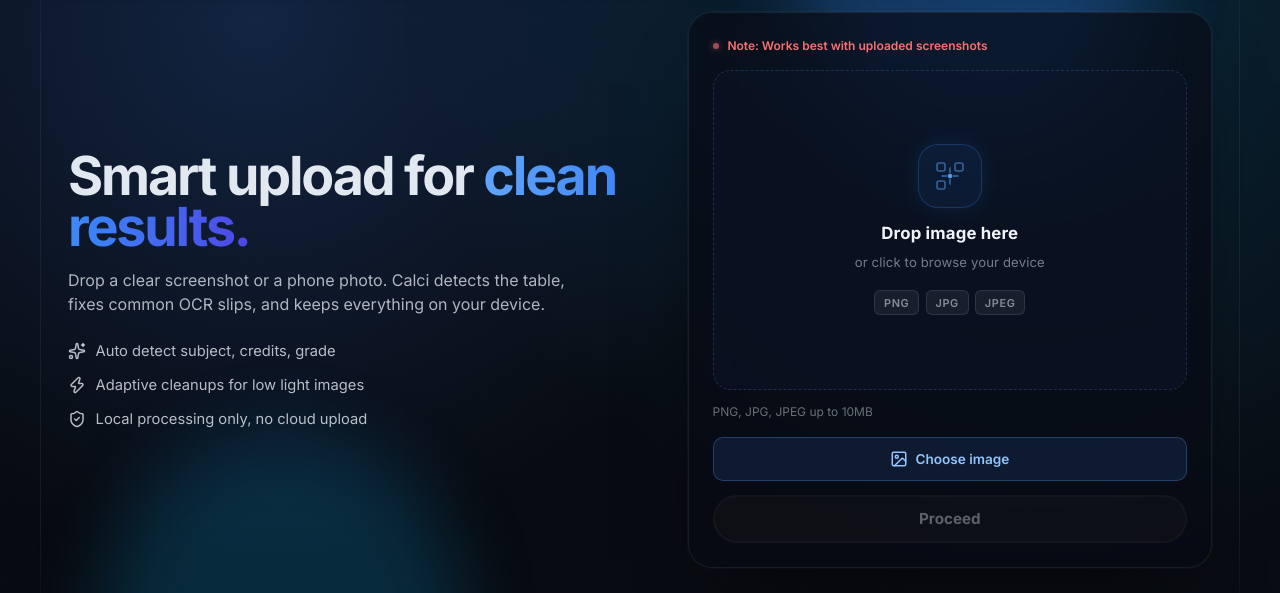
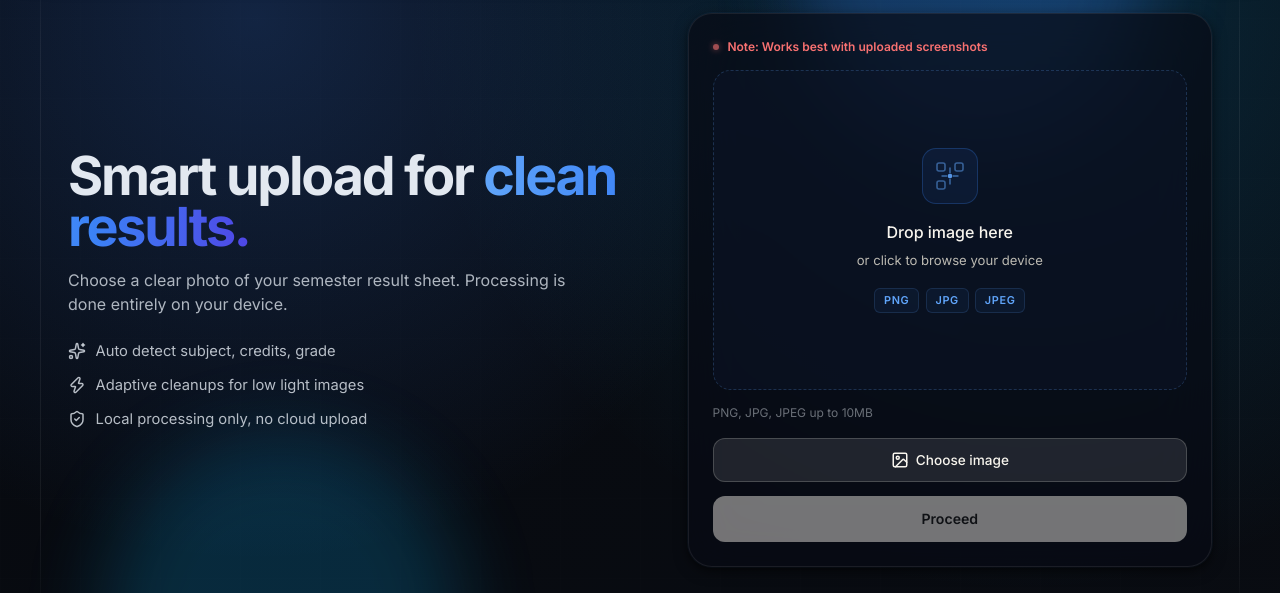
Before and after one commit to anshdhariwal/calci, a React (Vite) app: page /calci/upload in a window 1280 px wide. Shown: the part 142-735 px from the top of the page. Built offline with nearby package versions, Linux system fonts and the light colour scheme; no server answers.

Commit message:
add ocr rate limit and clipboard paste support

```diff
--- a/src/pages/Upload.css
+++ b/src/pages/Upload.css
@@ -204,47 +204,20 @@
 }
 
 .upload-panel {
-  --edge-proximity: 0;
-  --cursor-angle: 45deg;
-  --edge-sensitivity: 30;
-  --color-sensitivity: calc(var(--edge-sensitivity) + 20);
-  --border-radius: 24px;
-  --glow-padding: 40px;
-  --cone-spread: 25;
-  --fill-opacity: 0.15;
-
-  --glow-color: hsl(217deg 91% 60% / 100%);
-  --glow-color-60: hsl(217deg 91% 60% / 60%);
-  --glow-color-50: hsl(217deg 91% 60% / 50%);
-  --glow-color-40: hsl(217deg 91% 60% / 40%);
-  --glow-color-30: hsl(217deg 91% 60% / 30%);
-  --glow-color-20: hsl(217deg 91% 60% / 20%);
-  --glow-color-10: hsl(217deg 91% 60% / 10%);
-
-  --gradient-one: radial-gradient(at 80% 55%, #3b82f6 0px, transparent 50%);
-  --gradient-two: radial-gradient(at 69% 34%, #4f46e5 0px, transparent 50%);
-  --gradient-three: radial-gradient(at 8% 6%, #0ea5e9 0px, transparent 50%);
-  --gradient-four: radial-gradient(at 41% 38%, #3b82f6 0px, transparent 50%);
-  --gradient-five: radial-gradient(at 86% 85%, #4f46e5 0px, transparent 50%);
-  --gradient-six: radial-gradient(at 82% 18%, #0ea5e9 0px, transparent 50%);
-  --gradient-seven: radial-gradient(at 51% 4%, #4f46e5 0px, transparent 50%);
-  --gradient-base: linear-gradient(#3b82f6 0 100%);
-
   padding: 1.5rem;
   border-radius: 1.5rem;
   background: rgba(8, 11, 20, 0.7);
-  border: 1px solid rgba(255, 255, 255, 0.07);
-  box-shadow: 0 32px 80px -40px rgba(0, 0, 0, 0.9), 0 0 0 1px rgba(96, 165, 250, 0.06);
+  border: 1px solid rgba(255, 255, 255, 0.08);
+  box-shadow: var(--sh-md), 0 0 0 1px rgba(96, 165, 250, 0.08);
   backdrop-filter: blur(24px);
   position: relative;
   isolation: isolate;
 }
 
-/* Drop zone */
 .upload-drop {
   height: clamp(240px, 40vh, 340px);
   border-radius: 1.1rem;
-  border: 1.5px dashed rgba(96, 165, 250, 0.2);
+  border: 1.5px dashed rgba(96, 165, 250, 0.22);
   display: flex;
   flex-direction: column;
   align-items: center;
@@ -255,23 +228,7 @@
   z-index: 1;
   overflow: hidden;
   background: rgba(15, 23, 42, 0.45);
-  transition: border-color 0.25s ease, background 0.25s ease, box-shadow 0.25s ease;
-}
-
-.upload-drop::after {
-  content: '';
-  position: absolute;
-  inset: 0;
-  border-radius: 1.1rem;
-  background: radial-gradient(ellipse at 50% 0%, rgba(59, 130, 246, 0.07) 0%, transparent 65%);
-  pointer-events: none;
-  opacity: 0;
-  transition: opacity 0.3s ease;
-}
-
-.upload-drop:hover::after,
-.upload-drop.is-drag::after {
-  opacity: 1;
+  transition: all 120ms ease;
 }
 
 .upload-drop:hover {
@@ -280,27 +237,21 @@
 }
 
 .upload-drop.is-drag {
-  border-color: rgba(96, 165, 250, 0.8);
+  border-color: rgba(96, 165, 250, 0.85);
   background: rgba(15, 23, 42, 0.7);
   box-shadow: 0 0 0 3px rgba(96, 165, 250, 0.12), 0 20px 48px -24px rgba(59, 130, 246, 0.5);
-  transform: translateY(-2px);
-}
-
-.upload-page.is-drag .upload-drop {
-  box-shadow: 0 0 0 3px rgba(96, 165, 250, 0.15), 0 24px 60px -28px rgba(59, 130, 246, 0.6);
 }
 
 .upload-drop.has-error {
-  border-color: rgba(248, 113, 113, 0.45);
-  background: rgba(248, 113, 113, 0.03);
+  border-color: var(--c-red-fill);
+  background: rgba(228, 72, 72, 0.05);
 }
 
 .upload-drop.has-error:hover {
-  border-color: rgba(248, 113, 113, 0.7);
-  background: rgba(248, 113, 113, 0.06);
+  border-color: #CC3B3B;
+  background: rgba(228, 72, 72, 0.08);
 }
 
-/* Empty state inside drop zone */
 .upload-empty {
   display: flex;
   flex-direction: column;
@@ -310,44 +261,38 @@
 }
 
 .upload-icon {
-  width: 64px;
-  height: 64px;
-  border-radius: 20px;
+  width: 56px;
+  height: 56px;
+  border-radius: var(--r-md);
   display: grid;
   place-items: center;
   background: rgba(59, 130, 246, 0.08);
   color: #60a5fa;
-  box-shadow:
-    inset 0 0 0 1px rgba(59, 130, 246, 0.25),
-    0 0 24px -4px rgba(59, 130, 246, 0.2);
-  margin-bottom: 0.6rem;
-  transition: background 0.25s ease, box-shadow 0.25s ease, transform 0.25s ease;
+  border: 1px solid rgba(59, 130, 246, 0.25);
+  margin-bottom: 0.8rem;
+  transition: all 120ms ease;
 }
 
 .upload-drop:hover .upload-icon {
   background: rgba(59, 130, 246, 0.14);
-  box-shadow:
-    inset 0 0 0 1px rgba(59, 130, 246, 0.45),
-    0 0 32px -4px rgba(59, 130, 246, 0.35);
-  transform: scale(1.04);
+  color: #93c5fd;
+  border-color: rgba(59, 130, 246, 0.45);
+  transform: scale(1.02);
 }
 
 .upload-empty h3 {
   margin: 0 0 0.25rem;
-  font-size: 1.05rem;
-  font-weight: 700;
-  letter-spacing: 0.01em;
-  color: #f1f5f9;
+  font-size: 1rem;
+  font-weight: 500;
+  color: var(--c-tx-primary);
 }
 
 .upload-empty p {
   margin: 0;
-  color: rgba(226, 232, 240, 0.5);
+  color: var(--c-tx-muted);
   font-size: 0.82rem;
-  letter-spacing: 0.01em;
 }
 
-/* Accepted formats tag inside drop zone */
 .upload-formats {
   display: inline-flex;
   gap: 0.4rem;
@@ -356,16 +301,16 @@
 
 .upload-fmt-tag {
   padding: 0.2rem 0.55rem;
-  border-radius: 6px;
+  border-radius: var(--r-xs);
   font-size: 0.68rem;
   font-weight: 600;
   letter-spacing: 0.06em;
-  background: rgba(255, 255, 255, 0.06);
-  border: 1px solid rgba(255, 255, 255, 0.1);
-  color: rgba(226, 232, 240, 0.55);
+  background: rgba(59, 130, 246, 0.06);
+  border: 1px solid rgba(96, 165, 250, 0.15);
+  color: #60a5fa;
 }
 
-/* Preview */
+
 .upload-preview {
   position: relative;
   width: 100%;
@@ -404,7 +349,7 @@
   font-size: 0.75rem;
 }
 
-/* Meta line */
+
 .upload-meta {
   display: flex;
   align-items: center;
@@ -419,7 +364,7 @@
   color: #f87171;
 }
 
-/* Action buttons */
+
 .upload-actions {
   display: grid;
   grid-template-columns: 1fr;
@@ -427,7 +372,26 @@
   margin-top: 1rem;
 }
 
-.upload-btn-primary,
+.upload-btn-primary {
+  position: relative;
+  display: inline-flex;
+  align-items: center;
+  justify-content: center;
+  gap: 0.45rem;
+  height: 2.75rem;
+  border-radius: var(--r-sm);
+  font-size: 0.85rem;
+  font-weight: 500;
+  font-family: var(--font-main);
+  cursor: pointer;
+  overflow: hidden;
+  background: var(--c-fill-sec);
+  color: var(--c-tx-primary);
+  box-shadow: inset 0 0 0 1px var(--c-b2);
+  transition: all 120ms ease;
+  border: none;
+}
+
 .upload-btn-secondary {
   position: relative;
   display: inline-flex;
@@ -435,54 +399,28 @@
   justify-content: center;
   gap: 0.45rem;
   height: 2.75rem;
-  border-radius: 10px;
+  border-radius: var(--r-sm);
   font-size: 0.85rem;
-  font-weight: 600;
+  font-weight: 500;
   font-family: var(--font-main);
   cursor: pointer;
   overflow: hidden;
-  transition: transform 0.2s ease, border-color 0.2s ease, box-shadow 0.2s ease;
+  background: rgba(255, 255, 255, 0.03);
+  border: 1px solid rgba(255, 255, 255, 0.1);
+  color: rgba(226, 232, 240, 0.65);
+  transition: all 120ms ease;
 }
 
 .upload-btn-primary::before,
 .upload-btn-secondary::before {
-  content: '';
-  position: absolute;
-  top: 0;
-  left: -100%;
-  width: 60%;
-  height: 100%;
-  background: linear-gradient(90deg, transparent, rgba(255,255,255,0.1), transparent);
-  transition: left 0.5s ease;
-  pointer-events: none;
-}
-
-.upload-btn-primary:hover::before,
-.upload-btn-secondary:hover::before {
-  left: 140%;
-}
-
-.upload-btn-primary {
-  background: rgba(59, 130, 246, 0.12);
-  color: #93c5fd;
-  border: 1px solid rgba(96, 165, 250, 0.28);
+  display: none;
 }
 
 .upload-btn-primary:hover {
-  transform: translateY(-1px);
-  background: rgba(59, 130, 246, 0.22);
-  border-color: rgba(96, 165, 250, 0.55);
-  box-shadow: 0 6px 20px -6px rgba(59, 130, 246, 0.5);
-}
-
-.upload-btn-secondary {
-  background: rgba(255, 255, 255, 0.03);
-  border: 1px solid rgba(255, 255, 255, 0.1);
-  color: rgba(226, 232, 240, 0.65);
+  background: var(--c-fill-sec-h);
 }
 
 .upload-btn-secondary:hover {
-  transform: translateY(-1px);
   background: rgba(255, 255, 255, 0.07);
   border-color: rgba(255, 255, 255, 0.18);
 }
@@ -493,55 +431,35 @@
   align-items: center;
   justify-content: center;
   width: 100%;
-  height: 3rem;
-  padding: 15px 30px;
-  border: 2px solid #2c2c2c;
-  background-color: #1a1a1a;
-  color: #ffffff;
-  font-size: 0.95rem;
-  font-weight: 700;
+  height: 2.9rem;
+  padding: 10px 24px;
+  border: none;
+  background: var(--c-tx-primary);
+  color: var(--c-tx-dark);
+  font-size: 0.88rem;
+  font-weight: 600;
   font-family: var(--font-main);
   cursor: pointer;
-  border-radius: 30px;
-  transition: all 0.4s ease;
+  border-radius: var(--r-sm);
+  transition: all 120ms ease;
   outline: none;
   overflow: hidden;
   margin-top: 0.85rem;
-}
-
-.upload-cta::after {
-  content: "";
-  position: absolute;
-  top: 0;
-  left: 0;
-  width: 100%;
-  height: 100%;
-  background: radial-gradient(
-    circle,
-    rgba(255, 255, 255, 0.25) 0%,
-    rgba(255, 255, 255, 0) 70%
-  );
-  transform: scale(0);
-  transition: transform 0.5s ease;
-  pointer-events: none;
-}
-
-.upload-cta:hover:not(:disabled)::after {
-  transform: scale(4);
+  box-shadow: var(--sh-sm);
 }
 
 .upload-cta:hover:not(:disabled) {
-  border-color: #666666;
-  background: #292929;
+  background: #EDE9E0;
 }
 
 .upload-cta:active:not(:disabled) {
-  transform: scale(0.96);
+  transform: scale(0.98);
 }
 
 .upload-cta:disabled {
-  opacity: 0.35;
+  opacity: 0.45;
   cursor: not-allowed;
+  box-shadow: none;
 }
 
 .scan-error-btn {
@@ -553,14 +471,13 @@
 }
 
 .scan-error-btn-secondary {
-  background-color: transparent;
-  border-color: rgba(255, 255, 255, 0.15);
-  color: rgba(226, 232, 240, 0.7);
+  background: var(--c-fill-sec) !important;
+  box-shadow: inset 0 0 0 1px var(--c-b2) !important;
+  color: var(--c-tx-primary);
 }
 
 .scan-error-btn-secondary:hover:not(:disabled) {
-  background: rgba(255, 255, 255, 0.06);
-  border-color: rgba(255, 255, 255, 0.3);
+  background: var(--c-fill-sec-h) !important;
 }
 
 
@@ -593,9 +510,7 @@
   grid-column: span 2;
 }
 
-/* ============================================
-   CROP SCREEN
-   ============================================ */
+
 
 .crop-screen {
   position: relative;
@@ -748,7 +663,7 @@
   margin-top: 0;
 }
 
-/* Main crop area */
+
 .crop-main {
   position: relative;
   display: flex;
@@ -805,7 +720,7 @@
   background: #111118;
 }
 
-/* Bottom nav bar */
+
 .crop-nav {
   display: flex;
   align-items: center;
@@ -864,7 +779,7 @@
   background: rgba(226, 232, 240, 0.5);
 }
 
-/* Cropper library overrides for dark theme */
+
 .crop-cropper .advanced-cropper-simple-handler {
   background: #60a5fa;
   border: 3px solid #ffffff;
@@ -911,9 +826,7 @@
   background: rgba(0, 0, 0, 0.55);
 }
 
-/* ============================================
-   RESPONSIVE
-   ============================================ */
+
 
 @media (max-width: 960px) {
   .upload-wrap {
@@ -1033,9 +946,7 @@
   }
 }
 
-/* ============================================
-   SCAN LOADING STATE & RESULT TABLE
-   ============================================ */
+
 
 .scan-loading-panel {
   display: flex;
@@ -1044,6 +955,9 @@
   justify-content: center;
   padding: 2.2rem 1.8rem;
   background: rgba(8, 11, 20, 0.85);
+  border-radius: 1.5rem;
+  border: 1px solid rgba(255, 255, 255, 0.08);
+  box-shadow: var(--sh-md), 0 0 0 1px rgba(96, 165, 250, 0.08);
   min-height: 200px;
 }
 
@@ -1206,3 +1120,133 @@
     width: 100%;
   }
 }
+
+.toast-container {
+  position: fixed;
+  top: 6.25rem;
+  right: 1.5rem;
+  z-index: 9999;
+  display: flex;
+  flex-direction: column;
+  gap: 0.5rem;
+  pointer-events: none;
+}
+
+@media (max-width: 1240px) {
+  .toast-container {
+    top: 5.25rem;
+    right: 1rem;
+    left: 1rem;
+    align-items: center;
+  }
+}
+
+.c-toast {
+  background: rgba(15, 23, 42, 0.95);
+  border: 1px solid rgba(96, 165, 250, 0.15);
+  border-radius: var(--r-md);
+  box-shadow: var(--sh-md), 0 0 0 1px rgba(96, 165, 250, 0.05);
+  padding: 10px 12px;
+  display: flex;
+  align-items: center;
+  gap: 10px;
+  max-width: 320px;
+  font-size: 0.85rem;
+  color: var(--c-tx-primary);
+  backdrop-filter: blur(12px);
+  pointer-events: auto;
+  animation: toastFadeIn 0.2s cubic-bezier(0.16, 1, 0.3, 1) both;
+}
+
+.c-toast-icon {
+  flex-shrink: 0;
+  color: #60a5fa;
+}
+
+.c-toast-body {
+  flex: 1;
+  min-width: 0;
+}
+
+.c-toast-title {
+  font-weight: 500;
+}
+
+.c-toast-close {
+  flex-shrink: 0;
+  width: 24px;
+  height: 24px;
+  border-radius: 4px;
+  border: none;
+  background: transparent;
+  cursor: pointer;
+  display: flex;
+  align-items: center;
+  justify-content: center;
+  color: var(--c-tx-muted);
+  transition: all 120ms ease;
+}
+
+.c-toast-close:hover {
+  background: rgba(255, 255, 255, 0.08);
+  color: var(--c-tx-primary);
+}
+
+@keyframes toastFadeIn {
+  from {
+    opacity: 0;
+    transform: translateY(-8px) scale(0.95);
+  }
+  to {
+    opacity: 1;
+    transform: translateY(0) scale(1);
+  }
+}
+
+.rate-limit-blocked-content {
+  display: flex;
+  flex-direction: column;
+  align-items: center;
+  justify-content: center;
+  padding: 3rem 1.5rem 1.5rem 1.5rem;
+  width: 100%;
+}
+
+.rate-limit-footer {
+  margin-top: 1.75rem;
+  font-family: var(--font-main);
+  font-size: 0.85rem;
+  font-weight: 500;
+  color: var(--c-tx-muted);
+  letter-spacing: 0.02em;
+}
+
+.rate-limit-btn {
+  margin-top: 1.25rem;
+  display: inline-flex;
+  align-items: center;
+  justify-content: center;
+  height: 2.6rem;
+  padding: 0 1.5rem;
+  border-radius: var(--r-sm);
+  font-family: var(--font-main);
+  font-size: 0.82rem;
+  font-weight: 600;
+  text-transform: uppercase;
+  letter-spacing: 0.05em;
+  cursor: pointer;
+  background: var(--c-fill-sec);
+  color: var(--c-tx-primary);
+  box-shadow: inset 0 0 0 1px var(--c-b2);
+  transition: all 120ms ease;
+  border: none;
+  text-decoration: none;
+}
+
+.rate-limit-btn:hover {
+  background: var(--c-fill-sec-h);
+}
+
+.rate-limit-btn:active {
+  transform: scale(0.98);
+}
--- a/src/pages/Upload.jsx
+++ b/src/pages/Upload.jsx
@@ -1,10 +1,97 @@
 import { useEffect, useRef, useState, useCallback } from 'react';
-import { Image, ShieldCheck, Sparkles, Zap, ArrowLeft, RotateCw, RotateCcw, FlipHorizontal, Maximize, RefreshCw } from 'lucide-react';
+import { Image, ShieldCheck, Sparkles, Zap, ArrowLeft, RotateCw, RotateCcw, FlipHorizontal, Maximize, RefreshCw, X } from 'lucide-react';
 import { Cropper } from 'react-advanced-cropper';
-import { useNavigate } from 'react-router-dom';
+import { useNavigate, Link } from 'react-router-dom';
 import { performOCR } from '../engine/ocrService.js';
 import 'react-advanced-cropper/dist/style.css';
 import './Upload.css';
+
+const makehash = (str) => {
+  let h = 0;
+  for (let i = 0; i < str.length; i++) {
+    h = (h << 5) - h + str.charCodeAt(i);
+    h |= 0;
+  }
+  return Math.abs(h).toString(16);
+};
+
+const formatWait = (ms) => {
+  const hrs = Math.floor(ms / 3600000);
+  const mins = Math.ceil((ms % 3600000) / 60000);
+  if (hrs > 0) return `${hrs}h ${mins}m`;
+  return `${mins}m`;
+};
+
+const getfp = () => {
+  const parts = [
+    navigator.userAgent,
+    navigator.language,
+    navigator.platform,
+    navigator.hardwareConcurrency || 0,
+    new Date().getTimezoneOffset()
+  ];
+  return makehash(parts.join('|'));
+};
+
+const getstate = () => {
+  let raw = localStorage.getItem('calci_usr_state');
+  if (!raw) {
+    const cookies = document.cookie.split(';');
+    const cookie = cookies.find(c => c.trim().startsWith('calci_usr_state='));
+    if (cookie) {
+      raw = decodeURIComponent(cookie.split('=')[1]);
+    }
+  }
+  if (raw) {
+    try {
+      return JSON.parse(raw);
+    } catch {
+      return null;
+    }
+  }
+  return null;
+};
+
+const savestate = (state) => {
+  const str = JSON.stringify(state);
+  try {
+    localStorage.setItem('calci_usr_state', str);
+  } catch {
+    void 0;
+  }
+  const exp = new Date();
+  exp.setTime(exp.getTime() + (365 * 24 * 60 * 60 * 1000));
+  document.cookie = `calci_usr_state=${encodeURIComponent(str)};expires=${exp.toUTCString()};path=/`;
+};
+
+const checklimit = () => {
+  const now = Date.now();
+  let state = getstate();
+  const fp = getfp();
+  if (!state) {
+    state = { fp, uid: Math.random().toString(36).substring(2) + now.toString(36), scans: [] };
+  }
+  state.scans = state.scans.filter(t => now - t < 86400000);
+  savestate(state);
+  if (state.scans.length >= 5) {
+    const oldest = state.scans[0];
+    const wait = 86400000 - (now - oldest);
+    return { ok: false, wait };
+  }
+  return { ok: true, wait: 0 };
+};
+
+const addscan = () => {
+  const now = Date.now();
+  let state = getstate();
+  const fp = getfp();
+  if (!state) {
+    state = { fp, uid: Math.random().toString(36).substring(2) + now.toString(36), scans: [] };
+  }
+  state.scans.push(now);
+  state.scans = state.scans.filter(t => now - t < 86400000);
+  savestate(state);
+};
 
 const UploadPage = () => {
   const navigate = useNavigate();
@@ -19,6 +106,9 @@
   const [scanError, setScanError] = useState('');
   const [pendingFile, setPendingFile] = useState(null);
   const [pendingShot, setPendingShot] = useState('');
+  const [toast, setToast] = useState('');
+  const toastTimeoutRef = useRef(null);
+  const [lim, setLim] = useState(() => checklimit());
 
   const pref = useRef(null);
 
@@ -145,12 +235,31 @@
     return () => URL.revokeObjectURL(url);
   }, [file]);
 
-  const pick = (picked) => {
+  const showToast = useCallback((msg) => {
+    if (toastTimeoutRef.current) {
+      clearTimeout(toastTimeoutRef.current);
+    }
+    setToast(msg);
+    toastTimeoutRef.current = setTimeout(() => {
+      setToast('');
+    }, 5000);
+  }, []);
+
+  const pick = useCallback((picked) => {
     if (!picked) return;
-    const ext = picked.name.split('.').pop()?.toLowerCase();
+    const l = checklimit();
+    if (!l.ok) {
+      setLim(l);
+      seterr(`Rate limit reached. Please wait ${formatWait(l.wait)}.`);
+      showToast(`Scan blocked. Please wait ${formatWait(l.wait)}.`);
+      return;
+    }
+    const name = picked.name || 'image.png';
+    const type = picked.type || 'image/png';
+    const ext = name.split('.').pop()?.toLowerCase();
     const allowedExts = ['png', 'jpg', 'jpeg'];
     const allowedTypes = ['image/png', 'image/jpeg', 'image/jpg'];
-    const isAllowed = allowedTypes.includes(picked.type) || allowedExts.includes(ext);
+    const isAllowed = allowedTypes.includes(type) || allowedExts.includes(ext);
     if (!isAllowed) {
       seterr('Unsupported file format. Please use PNG, JPG, or JPEG.');
       return;
@@ -158,7 +267,46 @@
     seterr('');
     setfile(picked);
     setcropmode(false);
+  }, [showToast]);
+
+  const handlePaste = useCallback((event) => {
+    if (cropmode || busy) return;
+    const l = checklimit();
+    if (!l.ok) {
+      setLim(l);
+      showToast(`Rate limit reached. Wait ${formatWait(l.wait)}.`);
+      return;
+    }
+    const items = event.clipboardData?.items;
+    if (!items) return;
+    for (let i = 0; i < items.length; i++) {
+      if (items[i].type.indexOf('image') !== -1) {
+        const pastedFile = items[i].getAsFile();
+        if (pastedFile) {
+          pick(pastedFile);
+          showToast('Image pasted from clipboard');
+        }
+        break;
+      }
+    }
+  }, [cropmode, busy, pick, showToast]);
+
+  useEffect(() => {
+    document.addEventListener('paste', handlePaste);
+    return () => {
+      document.removeEventListener('paste', handlePaste);
     };
+  }, [handlePaste]);
+
+
+
+  useEffect(() => {
+    return () => {
+      if (toastTimeoutRef.current) {
+        clearTimeout(toastTimeoutRef.current);
+      }
+    };
+  }, []);
 
   const onrotate = useCallback((deg) => {
     if (cropref.current) {
@@ -179,6 +327,15 @@
   }, []);
 
   const doOCR = useCallback(async (imgFile, shotData) => {
+    const l = checklimit();
+    if (!l.ok) {
+      setLim(l);
+      setScanError(`Rate limit reached. Please wait ${formatWait(l.wait)}.`);
+      setbusy(false);
+      return;
+    }
+    addscan();
+    setLim(checklimit());
     setbusy(true);
     setScanError('');
     try {
@@ -198,6 +355,13 @@
 
   const onscan = useCallback(async () => {
     if (!cropref.current) return;
+    const l = checklimit();
+    if (!l.ok) {
+      setLim(l);
+      seterr(`Rate limit reached. Please wait ${formatWait(l.wait)}.`);
+      showToast(`Scan blocked. Please wait ${formatWait(l.wait)}.`);
+      return;
+    }
     const canvas = cropref.current.getCanvas();
     if (!canvas) return;
     const shot = canvas.toDataURL('image/jpeg', 0.9);
@@ -218,9 +382,15 @@
 
       setTimeout(() => doOCR(cropped, shot), 150);
     }, 'image/jpeg', 0.95);
-  }, [file, navigate, doOCR]);
+  }, [file, doOCR, showToast]);
 
   const onchange = (event) => {
+    const l = checklimit();
+    if (!l.ok) {
+      setLim(l);
+      showToast(`Rate limit reached. Wait ${formatWait(l.wait)}.`);
+      return;
+    }
     const picked = event.target.files?.[0];
     pick(picked);
     event.target.value = '';
@@ -239,6 +409,12 @@
   const ondrop = (event) => {
     event.preventDefault();
     setdrag(false);
+    const l = checklimit();
+    if (!l.ok) {
+      setLim(l);
+      showToast(`Rate limit reached. Wait ${formatWait(l.wait)}.`);
+      return;
+    }
     const picked = event.dataTransfer.files?.[0];
     pick(picked);
   };
@@ -499,7 +675,7 @@
             <span className="upload-title-accent">clean results.</span>
           </h1>
           <p className="upload-sub">
-            Drop a clear screenshot or a phone photo. Calci detects the table, fixes common OCR slips, and keeps everything on your device.
+            Choose a clear photo of your semester result sheet. Processing is done entirely on your device.
           </p>
 
           <div className="upload-points">
@@ -519,6 +695,57 @@
         </div>
 
         <div className="upload-panel" ref={pref} onPointerMove={onmove}>
+          {!lim.ok ? (
+            <>
+              <div className="upload-error-banner" style={{ flexDirection: 'column', alignItems: 'flex-start', gap: '0.25rem' }}>
+                <div style={{ display: 'flex', alignItems: 'center', gap: '0.55rem', fontWeight: 700 }}>
+                  <span className="error-dot" />
+                  <span>Rate-Limit Reached (Wait {formatWait(lim.wait)})</span>
+                </div>
+                <span style={{ fontSize: '0.72rem', color: 'rgba(248, 113, 113, 0.78)', fontWeight: 500 }}>
+                  To keep Calci running for everyone, we had to use ratelimiting for users so all users can use this tool for free
+                </span>
+              </div>
+              <div className="rate-limit-blocked-content">
+                <svg width="120" height="120" viewBox="0 0 120 120" fill="none" xmlns="http://www.w3.org/2000/svg" aria-hidden="true">
+                  <defs>
+                    <radialGradient id="faceGrad" cx="50%" cy="40%" r="50%" fx="50%" fy="30%">
+                      <stop offset="0%" stopColor="#FFDD67"/>
+                      <stop offset="85%" stopColor="#FF9E1B"/>
+                      <stop offset="100%" stopColor="#E27D00"/>
+                    </radialGradient>
+                    <linearGradient id="eyeGrad" x1="0" y1="0" x2="0" y2="1">
+                      <stop offset="0%" stopColor="#222222"/>
+                      <stop offset="100%" stopColor="#000000"/>
+                    </linearGradient>
+                  </defs>
+                  <circle cx="60" cy="60" r="54" fill="url(#faceGrad)" stroke="#D47300" strokeWidth="1.5"/>
+                  <path d="M 26 44 C 32 38, 42 32, 48 36" stroke="#603800" strokeWidth="3" strokeLinecap="round" fill="none"/>
+                  <path d="M 94 44 C 88 38, 78 32, 72 36" stroke="#603800" strokeWidth="3" strokeLinecap="round" fill="none"/>
+                  <g>
+                    <ellipse cx="40" cy="58" rx="15" ry="17" fill="url(#eyeGrad)"/>
+                    <ellipse cx="40" cy="58" rx="13.5" ry="15.5" stroke="#FFFFFF" strokeOpacity="0.15" strokeWidth="1" fill="none"/>
+                    <circle cx="36" cy="51" r="7.5" fill="#FFFFFF"/>
+                    <circle cx="45" cy="65" r="3.5" fill="#FFFFFF"/>
+                    <circle cx="32" cy="63" r="1.8" fill="#FFFFFF"/>
+                  </g>
+                  <g>
+                    <ellipse cx="80" cy="58" rx="15" ry="17" fill="url(#eyeGrad)"/>
+                    <ellipse cx="80" cy="58" rx="13.5" ry="15.5" stroke="#FFFFFF" strokeOpacity="0.15" strokeWidth="1" fill="none"/>
+                    <circle cx="76" cy="51" r="7.5" fill="#FFFFFF"/>
+                    <circle cx="85" cy="65" r="3.5" fill="#FFFFFF"/>
+                    <circle cx="72" cy="63" r="1.8" fill="#FFFFFF"/>
+                  </g>
+                  <path d="M 52 86 C 55 80, 65 80, 68 86" stroke="#603800" strokeWidth="3.5" strokeLinecap="round" fill="none"/>
+                </svg>
+                <div className="rate-limit-footer">Sorry for Inconvinence</div>
+                <Link to="/manual" className="rate-limit-btn">
+                  Use Manual Entry
+                </Link>
+              </div>
+            </>
+          ) : (
+            <>
               {err ? (
                 <div className="upload-error-banner">
                   <span className="error-dot" />
@@ -602,6 +829,8 @@
               >
                 Proceed
               </button>
+            </>
+          )}
         </div>
       </div>
 
@@ -612,6 +841,26 @@
         accept="image/png, image/jpeg, image/jpg"
         onChange={onchange}
       />
+
+      {toast && (
+        <div className="toast-container">
+          <div className="c-toast">
+            <div className="c-toast-icon">
+              <Sparkles size={16} />
+            </div>
+            <div className="c-toast-body">
+              <div className="c-toast-title">{toast}</div>
+            </div>
+            <button
+              type="button"
+              className="c-toast-close"
+              onClick={() => setToast('')}
+            >
+              <X size={14} />
+            </button>
+          </div>
+        </div>
+      )}
     </section>
   );
 };
```
Lines whose indentation alone changed are shown as unchanged.
